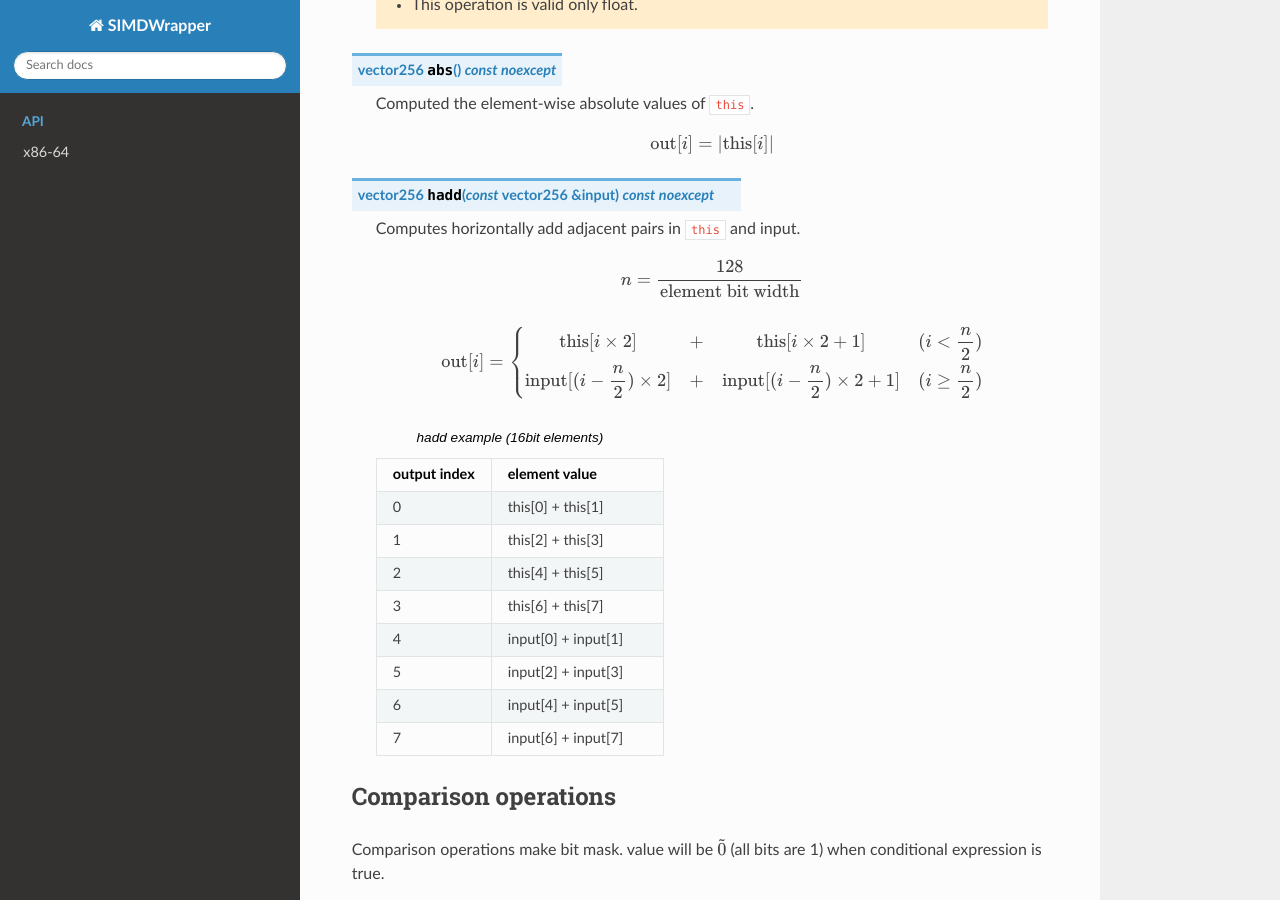
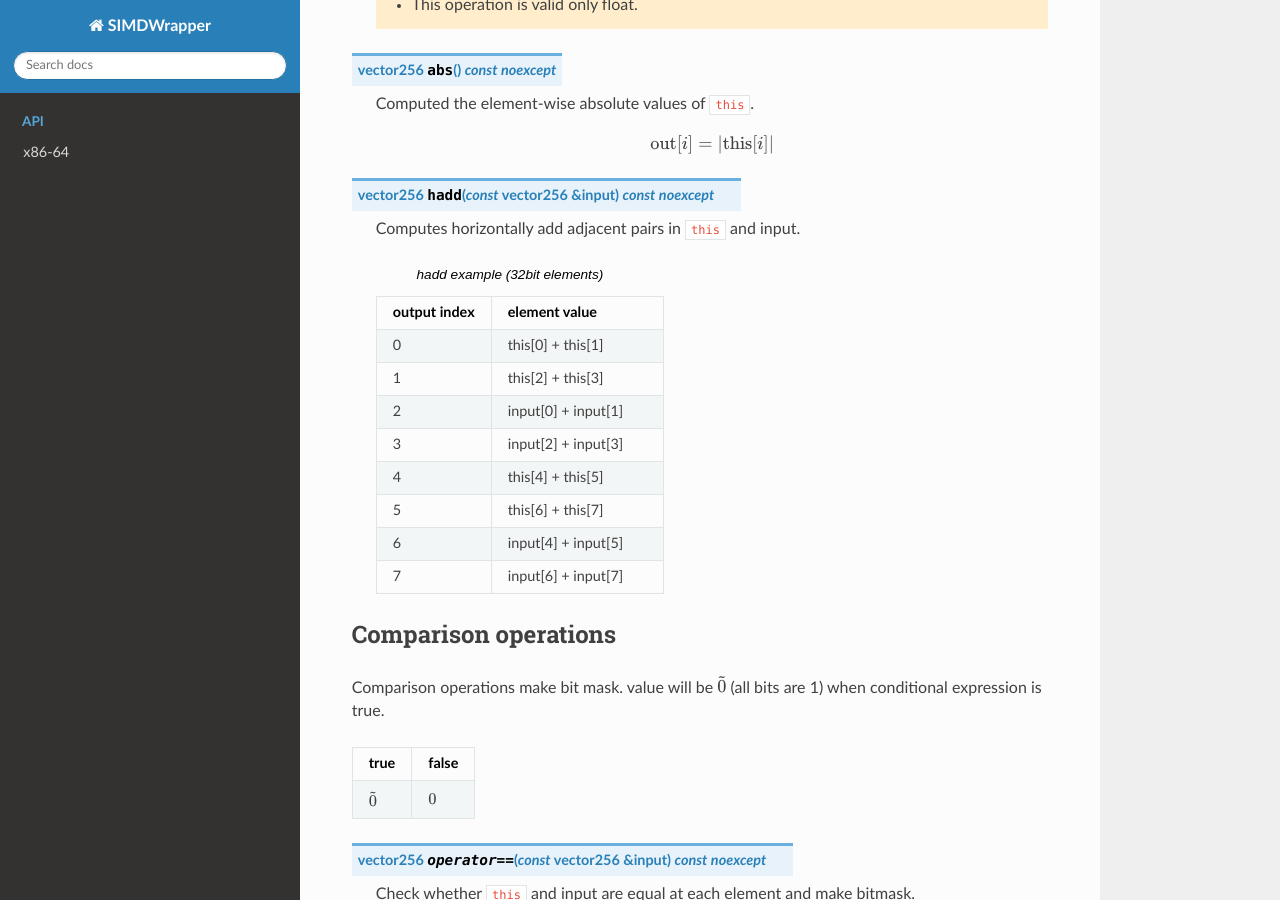
Before and after one commit to MurakamiShun/SIMDWrapper, a Sphinx documentation site: the page built from docs/source/api/x86-64/vector256/operations.rst, in a window 1280 px wide and 900 px high, scrolled down 1895 px. Built offline with Sphinx 7.4.7 and the Read the Docs theme 2.0.0, drawn with Linux system fonts in a browser that asks for light colours.

Commit message:
fix document

```diff
--- a/docs/source/api/x86-64/vector128/operations.rst
+++ b/docs/source/api/x86-64/vector128/operations.rst
@@ -147,7 +147,7 @@ Comparison operations make bit mask. value will be :math:`\tilde 0` (all bits ar
     * - true
       - false
     * - :math:`\tilde 0`
-      - 0
+      - :math:`0`
 
 .. _vector128_operator==:
 .. cpp:function:: vector128 operator==(const vector128& input) const noexcept
--- a/docs/source/api/x86-64/vector256/operations.rst
+++ b/docs/source/api/x86-64/vector256/operations.rst
@@ -102,18 +102,7 @@ Arithmetic operations
 
     Computes horizontally add adjacent pairs in ``this`` and input.
 
-    .. math::
-        \begin{gathered}
-            n = \frac{128}{\rm element\ bit\ width} \\\\
-            {\rm out}[i] = \left\{
-                \begin{array}{l}\begin{gathered}
-                    {\rm this}[i \times 2] &+& {\rm this}[i \times 2+1] & (i < \frac{n}{2}) \\
-                    {\rm input}[(i-\frac{n}{2}) \times 2] &+& {\rm input}[(i-\frac{n}{2}) \times 2+1] & (i \ge \frac{n}{2})
-                \end{gathered}\end{array}
-            \right.
-        \end{gathered}
-
-    .. list-table:: hadd example (16bit elements)
+    .. list-table:: hadd example (32bit elements)
         :header-rows: 1
         :widths: 10 15
 
@@ -124,13 +113,13 @@ Arithmetic operations
         * - 1
           - this[2] + this[3]
         * - 2
+          - input[0] + input[1]
+        * - 3
+          - input[2] + input[3]
+        * - 4
           - this[4] + this[5]
-        * - 3
+        * - 5
           - this[6] + this[7]
-        * - 4
-          - input[0] + input[1]
-        * - 5
-          - input[2] + input[3]
         * - 6
           - input[4] + input[5]
         * - 7
@@ -147,7 +136,7 @@ Comparison operations make bit mask. value will be :math:`\tilde 0` (all bits ar
     * - true
       - false
     * - :math:`\tilde 0`
-      - 0
+      - :math:`0`
 
 .. _vector256_operator==:
 .. cpp:function:: vector256 operator==(const vector256& input) const noexcept
```
